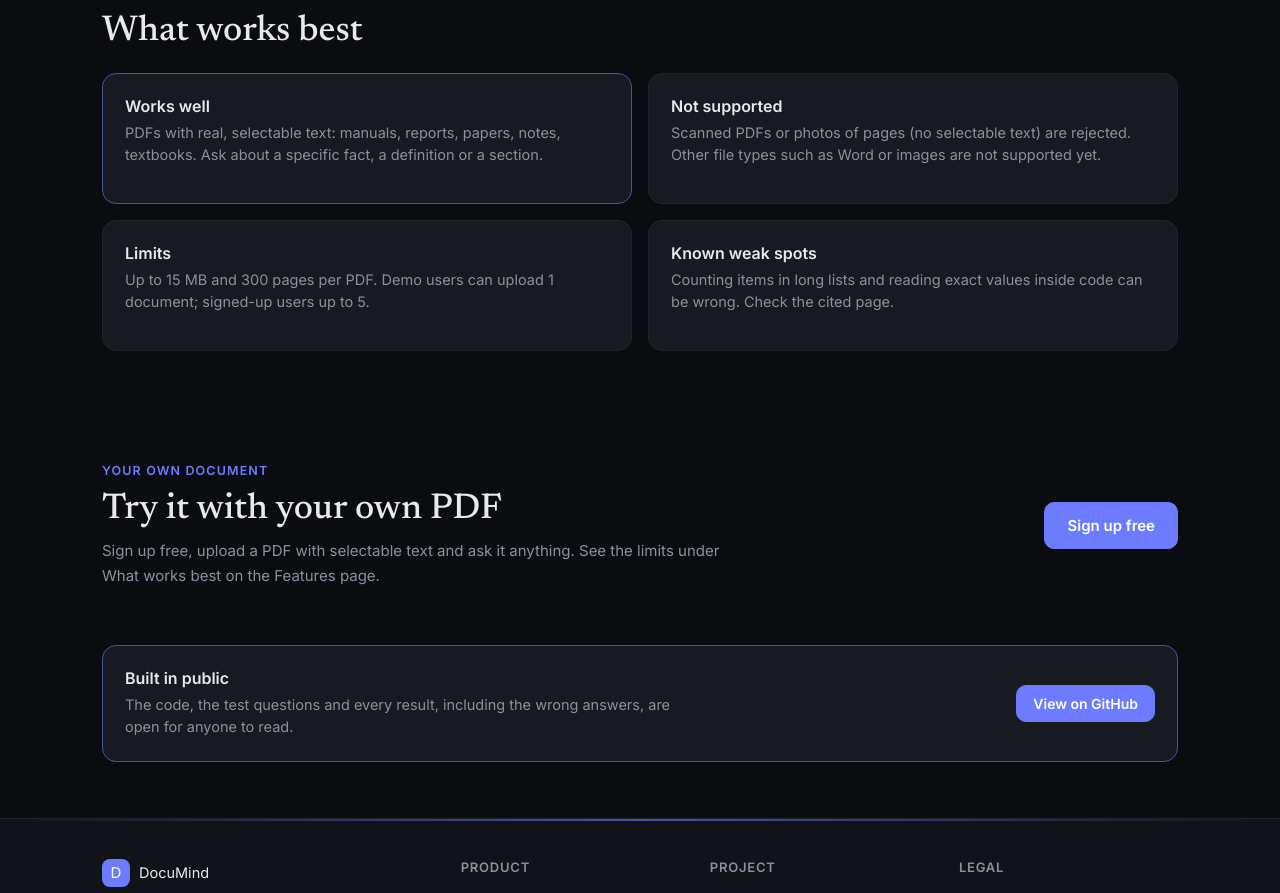
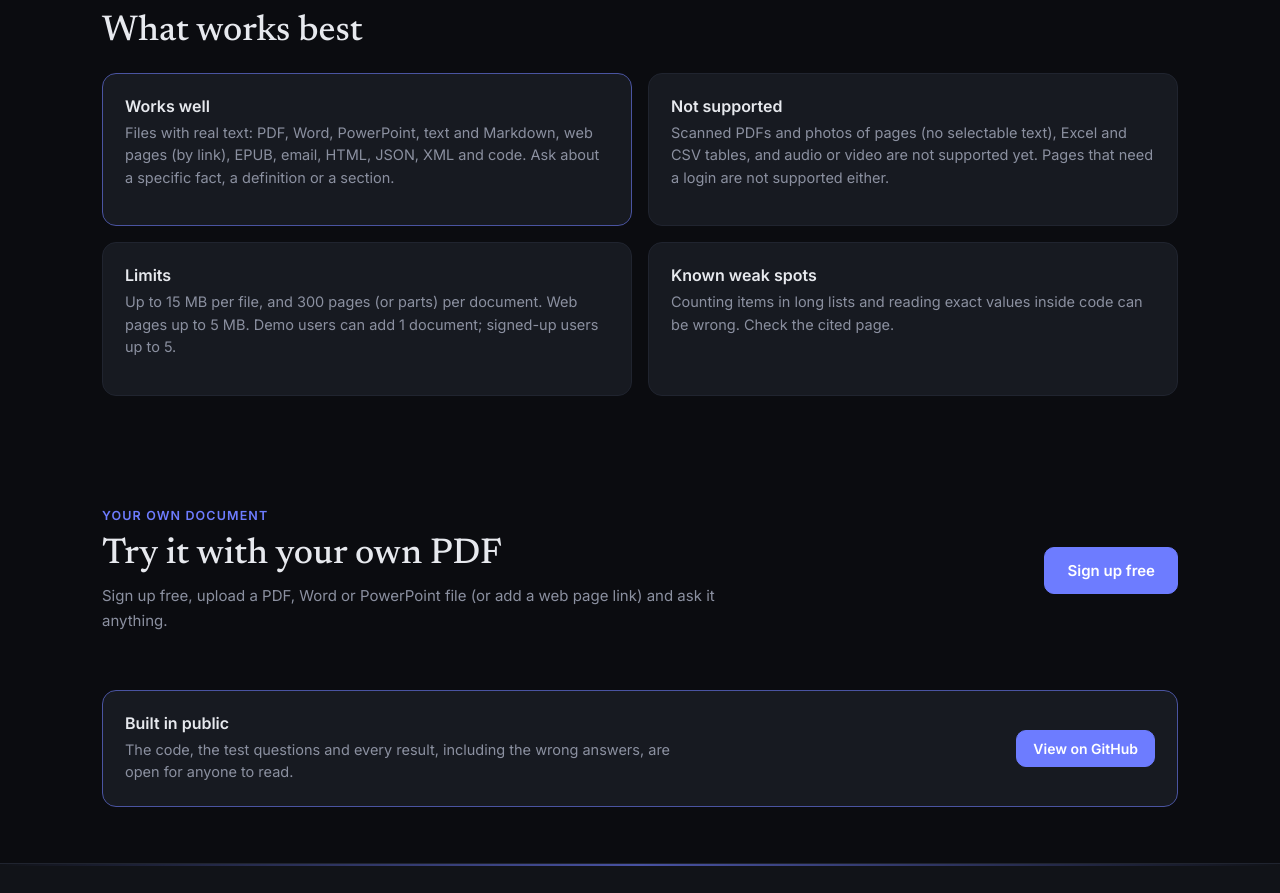
Before and after one commit to MoghalPathan/DocuMind, a React (Vite) app in the folder web/: page / in a window 1280 px wide. Shown: the part 1647-2540 px from the top of the page. Built offline with nearby package versions, Linux system fonts and the light colour scheme.

Commit message:
Update text for new file types
Problem: site and README still said PDF only.

Fix: updated What works best, features, changelog and README.

Tested: build passes.

```diff
--- a/web/src/site/Changelog.jsx
+++ b/web/src/site/Changelog.jsx
@@ -3,6 +3,10 @@ const RELEASES = [
     when: "November 2026",
     title: "Summarise and account tools",
     items: [
+      "Answers appear word by word as they are written",
+      "Hover a page chip to see the exact passage the answer used",
+      "More file types: Word, ODT, RTF, PowerPoint, EPUB, email, subtitles, HTML, JSON, XML, text, Markdown and code",
+      "Add a public web page by its link",
       "Summarise button: a short summary of a whole PDF with page references",
       "Forgot password by email",
       "Delete my account, with all your files removed",
--- a/web/src/site/Legal.jsx
+++ b/web/src/site/Legal.jsx
@@ -168,15 +168,15 @@ export function WorksBest() {
         <div className="st-grid2" style={{ marginTop: 20, maxWidth: "none" }}>
           <article className="st-card hl">
             <h3>Works well</h3>
-            <p>PDFs with real, selectable text: manuals, reports, papers, notes, textbooks. Ask about a specific fact, a definition or a section.</p>
+            <p>Files with real text: PDF, Word, PowerPoint, text and Markdown, web pages (by link), EPUB, email, HTML, JSON, XML and code. Ask about a specific fact, a definition or a section.</p>
           </article>
           <article className="st-card">
             <h3>Not supported</h3>
-            <p>Scanned PDFs or photos of pages (no selectable text) are rejected. Other file types such as Word or images are not supported yet.</p>
+            <p>Scanned PDFs and photos of pages (no selectable text), Excel and CSV tables, and audio or video are not supported yet. Pages that need a login are not supported either.</p>
           </article>
           <article className="st-card">
             <h3>Limits</h3>
-            <p>Up to 15 MB and 300 pages per PDF. Demo users can upload 1 document; signed-up users up to 5.</p>
+            <p>Up to 15 MB per file, and 300 pages (or parts) per document. Web pages up to 5 MB. Demo users can add 1 document; signed-up users up to 5.</p>
           </article>
           <article className="st-card">
             <h3>Known weak spots</h3>
--- a/web/src/site/Pages.jsx
+++ b/web/src/site/Pages.jsx
@@ -133,7 +133,7 @@ export function Home({ go, demo, busy }) {
           <div>
             <p className="st-eyebrow">Your own document</p>
             <h2>Try it with your own PDF</h2>
-            <p className="st-own-text">Sign up free, upload a PDF with selectable text and ask it anything. See the limits under What works best on the <A to="/features" go={go}>Features page</A>.</p>
+            <p className="st-own-text">Sign up free, upload a PDF, Word or PowerPoint file (or add a web page link) and ask it anything.</p>
           </div>
           <div className="st-cta">
             <button className="st-btn solid big" onClick={() => go("/signup")}>Sign up free</button>
@@ -262,7 +262,7 @@ export function Features({ go, demo, busy }) {
               ["Light and dark themes", "Switch any time. Your choice is remembered."],
               ["Works on phones", "A layout designed for small screens."],
               ["Voice input", "Ask with your microphone on a secure connection."],
-              ["Scanned PDFs detected", "Image-only PDFs are rejected with a clear message."],
+              ["Many file types", "PDF, Word, PowerPoint, text, web pages by link and more."],
               ["Example questions", "Click a suggested question to see how it works in one tap."],
               ["Chat history", "Pin, rename, search and archive your chats."],
             ].map(([t, d]) => (
```
Also changed, not shown: 1 other file (tests, documents, lock files or other folders).
